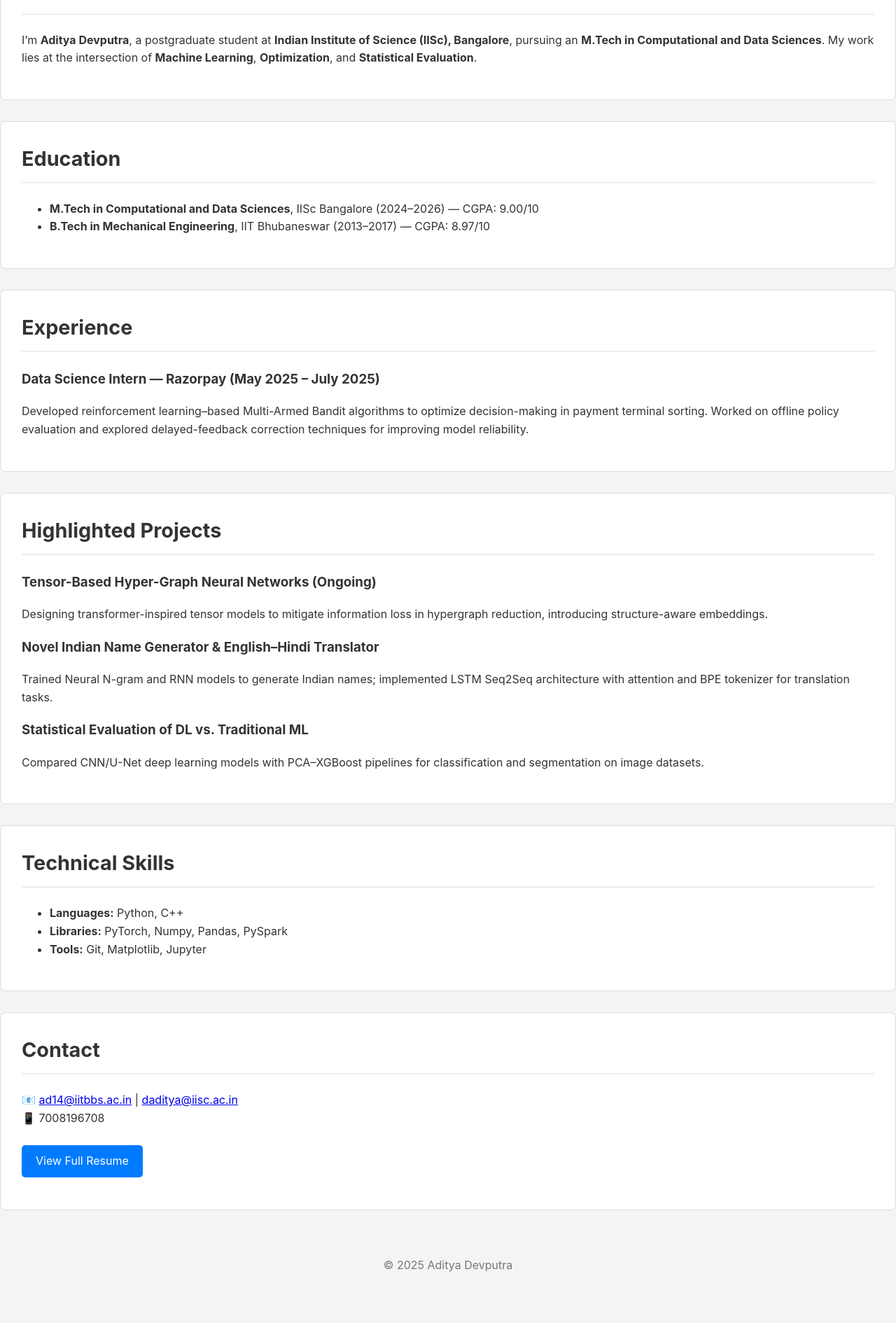
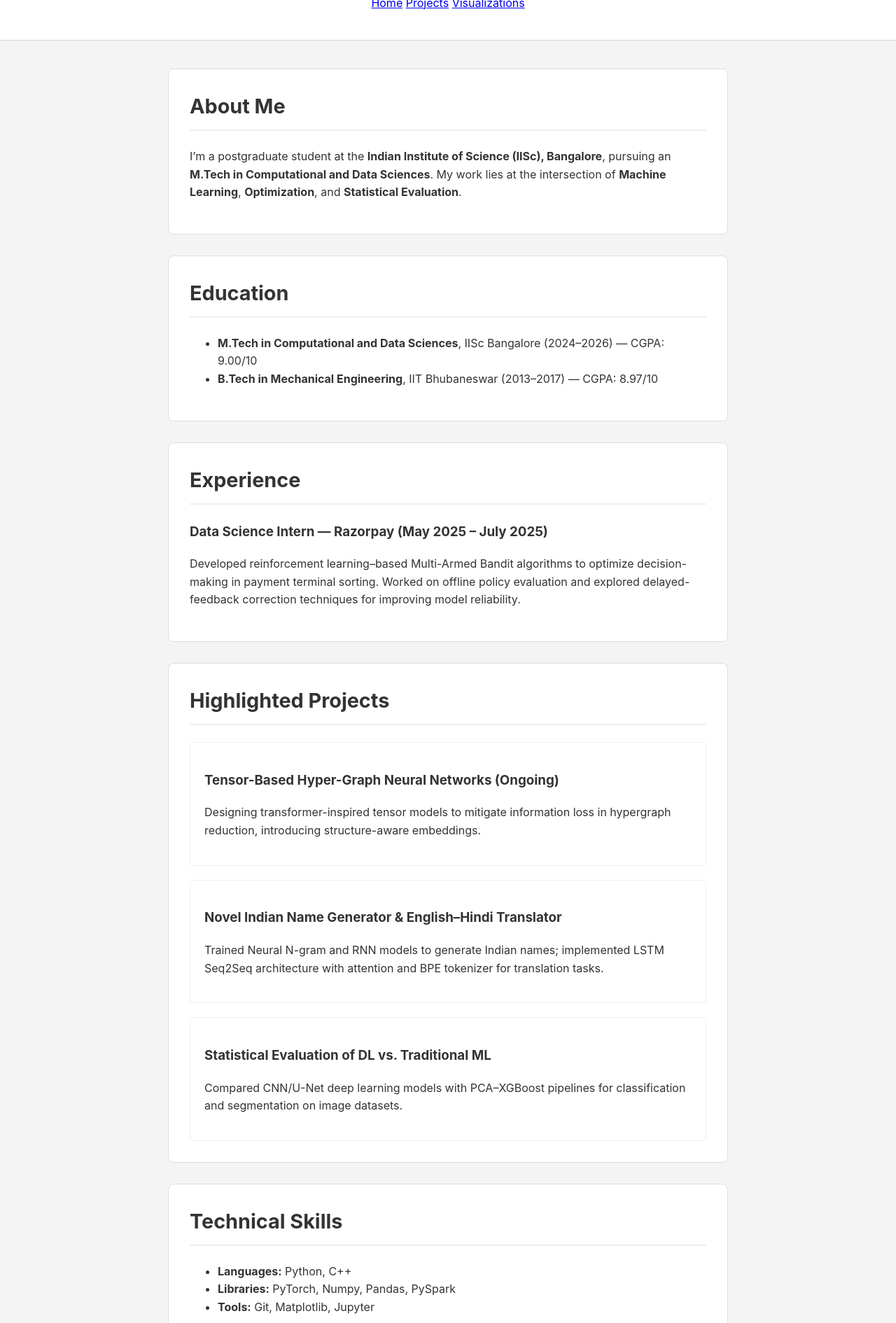
Before and after one commit to ad-dp/ad-dp.github.io, a plain HTML site: page index.html in a window 1280 px wide. Shown: the part 158-2048 px from the top of the page at 70% size. Before the commit the page ends 2014 px from the top, so only its background shows below. Drawn offline with Linux system fonts and the light colour scheme.

Commit message:
Refactor HTML structure and improve semantics

```diff
--- a/index.html
+++ b/index.html
@@ -7,7 +7,9 @@
     <link rel="stylesheet" href="style.css" />
 </head>
 <body>
-  <header>
+
+    <header class="profile-header">
+        <img src="placeholder.jpg" alt="Aditya Devputra" class="profile-picture">
         <h1>Aditya Devputra</h1>
         <nav>
             <a href="index.html">Home</a>
@@ -16,21 +18,15 @@
         </nav>
     </header>
 
-  <main>
-    <!-- About -->
-    <section>
+    <main class="container">
+        <section id="about">
             <h2>About Me</h2>
             <p>
-        I’m <strong>Aditya Devputra</strong>, a postgraduate student at
-        <strong>Indian Institute of Science (IISc), Bangalore</strong>, pursuing
-        an <strong>M.Tech in Computational and Data Sciences</strong>.
-        My work lies at the intersection of <strong>Machine Learning</strong>,
-        <strong>Optimization</strong>, and <strong>Statistical Evaluation</strong>.
+                I’m a postgraduate student at the <strong>Indian Institute of Science (IISc), Bangalore</strong>, pursuing an <strong>M.Tech in Computational and Data Sciences</strong>. My work lies at the intersection of <strong>Machine Learning</strong>, <strong>Optimization</strong>, and <strong>Statistical Evaluation</strong>.
             </p>
         </section>
 
-    <!-- Education -->
-    <section>
+        <section id="education">
             <h2>Education</h2>
             <div class="card">
                 <ul>
@@ -40,50 +36,39 @@
             </div>
         </section>
 
-    <!-- Experience -->
-    <section>
+        <section id="experience">
             <h2>Experience</h2>
             <div class="card">
                 <h3>Data Science Intern — Razorpay (May 2025 – July 2025)</h3>
                 <p>
-          Developed reinforcement learning–based Multi-Armed Bandit algorithms to optimize
-          decision-making in payment terminal sorting. Worked on offline policy evaluation
-          and explored delayed-feedback correction techniques for improving model reliability.
+                    Developed reinforcement learning–based Multi-Armed Bandit algorithms to optimize decision-making in payment terminal sorting. Worked on offline policy evaluation and explored delayed-feedback correction techniques for improving model reliability.
                 </p>
             </div>
         </section>
 
-    <!-- Projects -->
-    <section>
+        <section id="projects">
             <h2>Highlighted Projects</h2>
-
-      <div class="card">
+            <div class="project-card">
                 <h3>Tensor-Based Hyper-Graph Neural Networks (Ongoing)</h3>
                 <p>
-          Designing transformer-inspired tensor models to mitigate information loss
-          in hypergraph reduction, introducing structure-aware embeddings.
+                    Designing transformer-inspired tensor models to mitigate information loss in hypergraph reduction, introducing structure-aware embeddings.
                 </p>
             </div>
-
-      <div class="card">
+            <div class="project-card">
                 <h3>Novel Indian Name Generator & English–Hindi Translator</h3>
                 <p>
-          Trained Neural N-gram and RNN models to generate Indian names; implemented
-          LSTM Seq2Seq architecture with attention and BPE tokenizer for translation tasks.
+                    Trained Neural N-gram and RNN models to generate Indian names; implemented LSTM Seq2Seq architecture with attention and BPE tokenizer for translation tasks.
                 </p>
             </div>
-
-      <div class="card">
+            <div class="project-card">
                 <h3>Statistical Evaluation of DL vs. Traditional ML</h3>
                 <p>
-          Compared CNN/U-Net deep learning models with PCA–XGBoost pipelines
-          for classification and segmentation on image datasets.
+                    Compared CNN/U-Net deep learning models with PCA–XGBoost pipelines for classification and segmentation on image datasets.
                 </p>
             </div>
         </section>
 
-    <!-- Skills -->
-    <section>
+        <section id="skills">
             <h2>Technical Skills</h2>
             <div class="card">
                 <ul>
@@ -94,22 +79,17 @@
             </div>
         </section>
 
-    <!-- Contact -->
-    <section>
+        <section id="contact">
             <h2>Contact</h2>
-      <p>
-        📧 <a href="mailto:ad14@iitbbs.ac.in">ad14@iitbbs.ac.in</a> |
-        <a href="mailto:daditya@iisc.ac.in">daditya@iisc.ac.in</a><br />
-        📱 7008196708
-      </p>
-      <p>
+            <p><strong>Email:</strong> <a href="mailto:daditya@iisc.ac.in">daditya@iisc.ac.in</a> | <a href="mailto:ad14@iitbbs.ac.in">ad14@iitbbs.ac.in</a></p>
+            <p><strong>Phone:</strong> 7008196708</p>
             <a href="resume.pdf" class="btn" target="_blank">View Full Resume</a>
-      </p>
         </section>
     </main>
 
     <footer>
         <p>&copy; 2025 Aditya Devputra</p>
     </footer>
+
 </body>
 </html>
```
Lines whose indentation alone changed are shown as unchanged.
